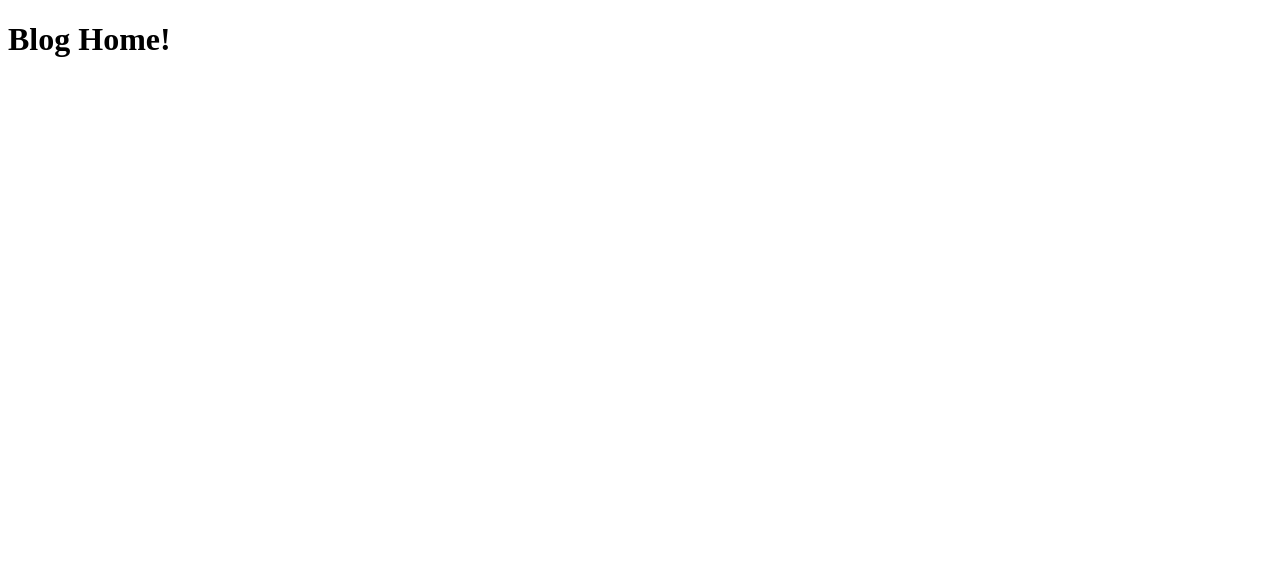
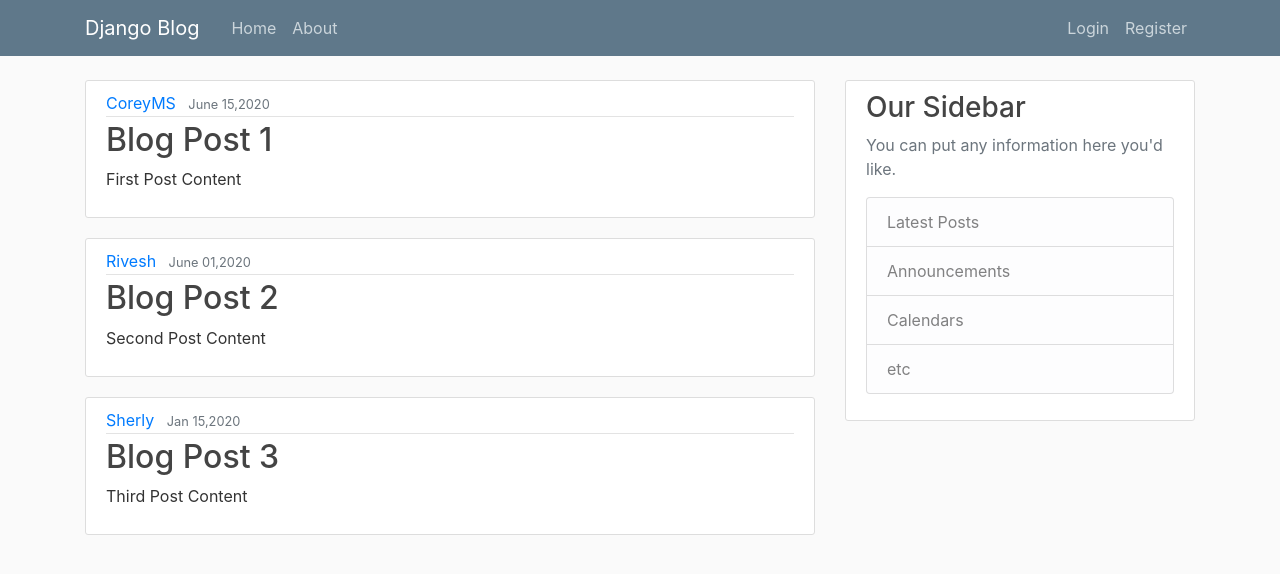
Before and after one commit to RiveshManandhar/DjangoBlog, a Django app: page /blog/ in a window 1280 px wide. Before the commit the part shown is almost empty. Shown: the top 574 px of the page. Run offline with Django 3.2, Linux system fonts and the light colour scheme; some libraries are stand-ins or nearby versions.

Commit message:
Using templates,passingdata into templates,template inheritance,bootstrap , css with satic and using url_names for links

```diff
--- /dev/null
+++ b/Django_Blog/Blog/Static/Blog/Main.css
@@ -0,0 +1,86 @@
+
+
+body {
+  background: #fafafa;
+  color: #333333;
+  margin-top: 5rem;
+}
+
+h1, h2, h3, h4, h5, h6 {
+  color: #444444;
+}
+
+ul {
+  margin: 0;
+}
+
+.bg-steel {
+  background-color: #5f788a;
+}
+
+.site-header .navbar-nav .nav-link {
+  color: #cbd5db;
+}
+
+.site-header .navbar-nav .nav-link:hover {
+  color: #ffffff;
+}
+
+.site-header .navbar-nav .nav-link.active {
+  font-weight: 500;
+}
+
+.content-section {
+  background: #ffffff;
+  padding: 10px 20px;
+  border: 1px solid #dddddd;
+  border-radius: 3px;
+  margin-bottom: 20px;
+}
+
+.article-title {
+  color: #444444;
+}
+
+a.article-title:hover {
+  color: #428bca;
+  text-decoration: none;
+}
+
+.article-content {
+  white-space: pre-line;
+}
+
+.article-img {
+  height: 65px;
+  width: 65px;
+  margin-right: 16px;
+}
+
+.article-metadata {
+  padding-bottom: 1px;
+  margin-bottom: 4px;
+  border-bottom: 1px solid #e3e3e3
+}
+
+.article-metadata a:hover {
+  color: #333;
+  text-decoration: none;
+}
+
+.article-svg {
+  width: 25px;
+  height: 25px;
+  vertical-align: middle;
+}
+
+.account-img {
+  height: 125px;
+  width: 125px;
+  margin-right: 20px;
+  margin-bottom: 16px;
+}
+
+.account-heading {
+  font-size: 2.5rem;
+}
--- /dev/null
+++ b/Django_Blog/Blog/Templates/Blog/Base.html
@@ -0,0 +1,64 @@
+{% load static %}
+<!DOCTYPE html>
+<html lang="en">
+<head>
+     <!-- Required meta tags -->
+    <meta name="viewport" content="width=device-width, initial-scale=1, shrink-to-fit=no">
+
+    <!-- Bootstrap CSS -->
+    <link rel="stylesheet" href="https://stackpath.bootstrapcdn.com/bootstrap/4.5.0/css/bootstrap.min.css" integrity="sha384-9aIt2nRpC12Uk9gS9baDl411NQApFmC26EwAOH8WgZl5MYYxFfc+NcPb1dKGj7Sk" crossorigin="anonymous">
+    <link rel="stylesheet" type="text/css" href="{% static 'Blog/Main.css' %}">
+    <meta charset="UTF-8">
+    {% if title %}
+        <title>Django Blog - {{title}}</title>
+    {% else %}
+        <title>Django Blog</title>
+    {% endif %}
+</head>
+<body>
+<header class="site-header">
+    <nav class="navbar navbar-expand-md navbar-dark bg-steel fixed-top">
+        <div class="container">
+            <a class="navbar-brand mr-4" href="/">Django Blog</a>
+            <button class="navbar-toggler" type="button" data-toggle="collapse" data-target="#navbarToggle" aria-controls="navbarToggle" aria-expanded="false" aria-label="Toggle navigation">
+                <span class="navbar-toggler-icon"></span>
+            </button>
+            <div class="collapse navbar-collapse" id="navbarToggle">
+                <div class="navbar-nav mr-auto">
+                    <a class="nav-item nav-link" href="{% url 'blog_home'%}">Home</a>
+                    <a class="nav-item nav-link" href="{% url 'blog_About'%}">About</a>
+                </div>
+                <!-- Navbar Right Side -->
+                <div class="navbar-nav">
+                    <a class="nav-item nav-link" href="#">Login</a>
+                    <a class="nav-item nav-link" href="#">Register</a>
+                </div>
+            </div>
+        </div>
+    </nav>
+</header>
+<main role="main" class="container">
+    <div class="row">
+        <div class="col-md-8">
+            {% block content %}{% endblock %}
+        </div>
+        <div class="col-md-4">
+            <div class="content-section">
+                <h3>Our Sidebar</h3>
+                <p class='text-muted'>You can put any information here you'd like.
+                <ul class="list-group">
+                    <li class="list-group-item list-group-item-light">Latest Posts</li>
+                    <li class="list-group-item list-group-item-light">Announcements</li>
+                    <li class="list-group-item list-group-item-light">Calendars</li>
+                    <li class="list-group-item list-group-item-light">etc</li>
+                </ul>
+                </p>
+            </div>
+        </div>
+    </div>
+</main>
+    <script src="https://code.jquery.com/jquery-3.5.1.slim.min.js" integrity="sha384-DfXdz2htPH0lsSSs5nCTpuj/zy4C+OGpamoFVy38MVBnE+IbbVYUew+OrCXaRkfj" crossorigin="anonymous"></script>
+    <script src="https://cdn.jsdelivr.net/npm/popper.js@1.16.0/dist/umd/popper.min.js" integrity="sha384-Q6E9RHvbIyZFJoft+2mJbHaEWldlvI9IOYy5n3zV9zzTtmI3UksdQRVvoxMfooAo" crossorigin="anonymous"></script>
+    <script src="https://stackpath.bootstrapcdn.com/bootstrap/4.5.0/js/bootstrap.min.js" integrity="sha384-OgVRvuATP1z7JjHLkuOU7Xw704+h835Lr+6QL9UvYjZE3Ipu6Tp75j7Bh/kR0JKI" crossorigin="anonymous"></script>
+</body>
+</html>
--- a/Django_Blog/Blog/Templates/Blog/Home.html
+++ b/Django_Blog/Blog/Templates/Blog/Home.html
@@ -1,10 +1,16 @@
-<!DOCTYPE html>
-<html lang="en">
-<head>
-    <meta charset="UTF-8">
-    <title>Title</title>
-</head>
-<body>
-    <h1>Blog Home!</h1>
-</body>
-</html>
+{% extends "Blog/Base.html"%}
+
+{% block content %}
+    {% for i in post %}
+        <article class="media content-section">
+            <div class="media-body">
+                <div class="article-metadata">
+                    <a class="mr-2" href="#">{{ i.aurthor }}</a>
+                    <small class="text-muted">{{ i.Date_Posted }}</small>
+                </div>
+                <h2><a class="article-title" href="#">{{ i.Title }}</a></h2>
+                <p class="article-content">{{ i.Content }}</p>
+             </div>
+        </article>
+    {% endfor  %}
+{% endblock content %}
--- a/Django_Blog/Blog/views.py
+++ b/Django_Blog/Blog/views.py
@@ -1,7 +1,34 @@
 from django.shortcuts import render
 from django.http import HttpResponse
 
+
+posts=[
+    {
+        'aurthor': 'CoreyMS',
+        'Title': 'Blog Post 1',
+        'Content': 'First Post Content',
+        'Date_Posted': 'June 15,2020',
+
+    },
+    {
+        'aurthor': 'Rivesh',
+        'Title': 'Blog Post 2',
+        'Content': 'Second Post Content',
+        'Date_Posted': 'June 01,2020',
+
+    },
+    {
+        'aurthor': 'Sherly',
+        'Title': 'Blog Post 3',
+        'Content': 'Third Post Content',
+        'Date_Posted': 'Jan 15,2020',
+
+    }
+]
 def home(request):
-    return render(request,'Blog/Home.html')
+    context={
+        'post':posts
+    }
+    return render(request,'Blog/Home.html',context)
 def About(request):
-    return render(request,'Blog/About.html')
+    return render(request,'Blog/About.html',{'title':'About'})
```
Also changed, not shown: Django_Blog/Blog/Templates/Blog/About.html (+4 -9 lines).
